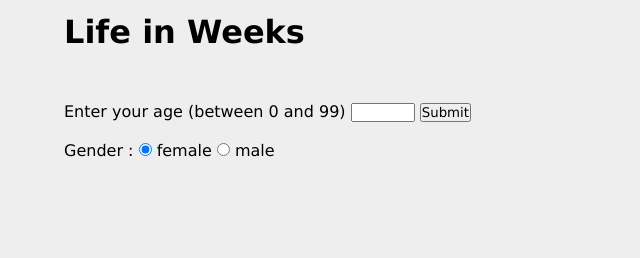
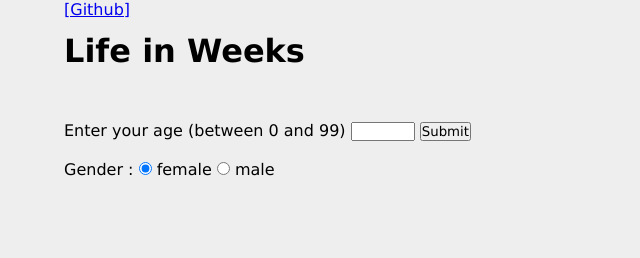
Before and after one commit to bertrandmeroz/life_in_weeks, a plain HTML site: page index.html in a window 1280 px wide. Shown: the top 258 px of the page, without its empty margins (0-640 px from the left). Drawn offline with nearby package versions, Linux system fonts and the light colour scheme.

Commit message:
Update index.html

```diff
--- a/index.html
+++ b/index.html
@@ -13,7 +13,13 @@
 </head>
 <body>
     <div class="content" id="content">
-        <h1 class="main_title">Life in Weeks</h1><br><br>
+        <div class = "title">
+            <div class="github">
+                <a href="https://github.com/bertrandmeroz/life_in_weeks">[Github]</a>
+            </div>
+            <h1 class="main_title">Life in Weeks</h1>
+            <br><br>
+        </div>
         <form id="frm1" class="frm1">
             <label for="age_i">Enter your age (between 0 and 99) </label>
             <input type="number" id="age_i" name="age_1" min="0" max="99">
```
